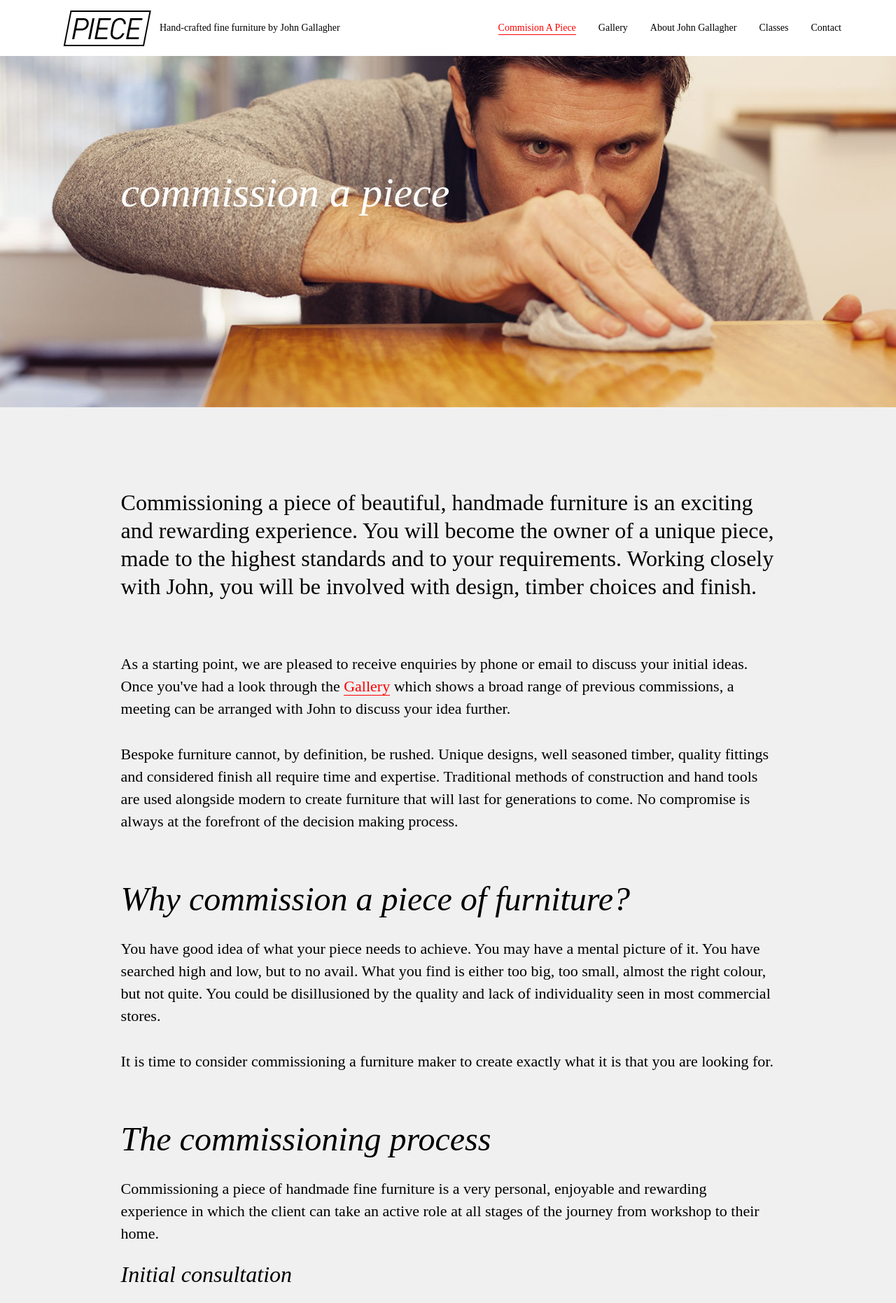
After one commit to raulfelix/piece, a PHP site: page /commission.html in a window 1280 px wide. The commit adds this page. Shown: the top 1862 px of the page at 70% size. Run offline with PHP 8.4, Linux system fonts and the light colour scheme.

Commit message:
commission, about and contact page initial markup and styles

```diff
--- /dev/null
+++ b/commission.html
@@ -0,0 +1,87 @@
+<!DOCTYPE html>
+<html>
+  <head>
+    <meta content="width=device-width, initial-scale=1" name="viewport">
+    <title>
+      Piece Furniture (static)
+    </title>
+    <link href="css/styles.css" media="screen" rel="stylesheet" type="text/css">
+  </head>
+  <body>
+    <div class="header">
+      <div class="p-grid p-grid-row">
+        <div class="p-1">
+          <a href= "#" class="logo"></a>
+          <span>Hand-crafted fine furniture by John Gallagher</span>
+          <ul class="nav">
+            <li><a class="active" href="index.html">Commision a piece</a></li>
+            <li><a href="gallery.html">Gallery</a></li>
+            <li><a href="about.html">About John Gallagher</a></li>
+            <li><a href="classes.html">Classes</a></li>
+            <li><a href="contact.html">Contact</a></li>
+          </ul>
+        </div>
+      </div>
+    </div>
+    <div class="hero">
+      <img src="images/commission.jpg">
+      <div class="p-grid p-grid-row commission">
+        <div class="p-1 indented">
+        <h1>commission a piece</h1>
+      </div>
+      </div>
+    </div>
+    <div class="content">
+      <div class="p-grid p-grid-row">
+        <div class="p-1 indented">
+          <p class="intro">Commissioning a piece of beautiful, handmade furniture is an exciting and rewarding experience. You will become the owner of a unique piece, made to the highest standards and to your requirements. Working closely with John, you will be involved with design, timber choices and finish.</p>
+          <p>As a starting point, we are pleased to receive enquiries by phone or email to discuss your initial ideas. Once you've had a look through the <a href="gallery.html">Gallery</a> which shows a broad range of previous commissions,  a meeting can be arranged with John to discuss your idea further.</p>
+          <p>Bespoke furniture cannot, by definition, be rushed. Unique designs, well seasoned timber, quality fittings and considered finish all require time and expertise. Traditional methods of construction and hand tools are used alongside modern to create furniture that will last for generations to come. No compromise is always at the forefront of the decision making process.</p>
+
+          <h1>Why commission a piece of furniture?</h1>
+          <p>You have good idea of what your piece needs to achieve. You may have a mental picture of it. You have searched high and low, but to no avail. What you find is either too big, too small, almost the right colour, but not quite. You could be disillusioned by the quality and lack of individuality seen in most commercial stores. </p>
+          <p>It is time to consider commissioning a furniture maker to create exactly what it is that you are looking for.</p>
+
+          <h1>The commissioning process</h1>
+          <p>Commissioning a piece of handmade fine furniture is a very personal, enjoyable and rewarding experience in which the client can take an active role at all stages of the journey from workshop to their home.</p>
+
+          <h3>Initial consultation</h3>
+          <p>The initial consultation will usually take place in your home or office and will establish your exact functional requirements, particular features and dimensions for the piece. At this stage if you have particular likes or dislikes they can be discussed and highlighted. Any immediate issues with your ideas may be highlighted. Wood samples and different finishes can be perused. Budget should be discussed early on and the intended location of the furniture will also be viewed. </p>
+          <p>You should have a reasonably clear idea of the size, functionality and colour of the piece. A piece of fine furniture made to your requirements will be more expensive than one that’s factory made. The price of a piece will be determined largely by how complicated the design is. This determines how long it takes to make. Materials used and the finish required will also have bearing on the final cost. The design can be tailored according to your budget. </p>
+
+          <img src="images/placeholder.png">
+
+          <h3>The design phase</h3>
+          <p>The design is the collation of all your preferences and requirements, resulting in a piece that is unique to you. As the design evolves, sketches will be provided and a closer calculation of the likely cost. It will fulfill your practical needs. More importantly, a personal piece will be created that you enjoy using, looking at, and just being near. You will understand what is special about its construction.</p>
+          <p>A design fee may be payable, this will reflect the costs of visiting you, researching and preparing the design. Particularly for more complex commissions, when models are made and when the client requires extra design options.</p>
+
+          <h3>The proposal</h3>
+          <ul>
+            <li>Dimensions</li>
+            <li>Materials</li>
+            <li>Deposit</li>
+            <li>Final firm price</li>
+            <li>Payment terms</li>
+            <li>Expected start, finish and delivery date</li>
+            <li>Delivery cost</li>
+          </ul>
+        </div>
+      </div>
+    </div>
+    <div class="footer">
+      <div class="p-grid p-grid-row">
+        <div class="p-1">
+          <a href="#" class="up">Back to top</a>
+          <div class="legal">&copy; Piece Furniture since 2004. All rights reserved.</div>
+          <ul class="nav">
+            <li><a class="active" href="commission.html">Commision a piece</a></li>
+            <li><a href="index.html">Gallery</a></li>
+            <li><a href="about.html">About John Gallagher</a></li>
+            <li><a href="index.html">Classes</a></li>
+            <li><a href="index.html">Contact</a></li>
+          </ul>
+        </div>
+      </div>
+    </div>
+  </body>
+</html>
--- a/css/styles.css
+++ b/css/styles.css
@@ -1,4 +1,4 @@
-.timeline li:after { content: ''; height: 0; clear: both; display: block; visibility: hidden; }
+ul.timeline li:after { content: ''; height: 0; clear: both; display: block; visibility: hidden; }
 
 html, body, div, img, ol, ul, li { margin: 0; padding: 0; border: 0; }
 
@@ -15,9 +15,9 @@ blockquote:before, blockquote:after, q:before, q:after { content: ''; content: n
 table { border-collapse: collapse; border-spacing: 0; }
 
 a { text-decoration: none; color: #000; line-height: 1.3; }
-a:hover { color: red; }
+a:hover { color: red; text-decoration: none; }
 
-.timeline li:after { content: ''; height: 0; clear: both; display: block; visibility: hidden; }
+ul.timeline li:after { content: ''; height: 0; clear: both; display: block; visibility: hidden; }
 
 .p-grid { max-width: 71.25em; margin: 0 auto; }
 
@@ -55,32 +55,34 @@ body { font-family: "chaparral-pro"; font-size: 16px; font-weight: 400; font-sty
 
 blockquote { font-size: 26px; line-height: 28px; font-style: normal; font-weight: 400; text-align: left; text-indent: 0px; font-family: "chaparral-pro"; color: black; margin: 0px 0px 48px 2em; border-width: 0px 0px 0px 5px; border-style: solid; padding: 0px 0px 0px 16px; }
 
-h1 { font-size: 3em; line-height: 1em; font-style: italic; font-weight: 300; font-family: "chaparral-pro"; color: black; margin: 0px 0px 20px 0px; }
+h1 { font-size: 3em; line-height: 1em; font-style: italic; font-weight: 300; font-family: "chaparral-pro"; color: black; margin: 60px 0px 20px 0px; }
 
-h2 { text-transform: none; font-size: 2.25em; line-height: 0.667em; letter-spacing: 1px; font-weight: 300; font-style: italic; font-family: "chaparral-pro"; color: black; margin: 0px 0px 0.667em 0px; }
+h2 { font-size: 2.25em; line-height: 0.667em; letter-spacing: 1px; font-weight: 300; font-style: italic; font-family: "chaparral-pro"; color: black; margin: 0px 0px 0.667em 0px; }
 
 p { text-indent: 0px; font-size: 1.375em; font-style: normal; font-weight: 400; font-family: "chaparral-pro"; color: black; line-height: 1.455em; margin: 0px 0px 0.5em 0px; border-width: 0px; border-style: solid; padding: 0.5em 0px; border-color: lightgrey; }
 
 p.intro { text-indent: 0px; line-height: 1.25em; font-size: 2em; font-style: normal; font-weight: 400; letter-spacing: 0px; font-family: "chaparral-pro"; color: black; margin: 0px 0px 48px 0px; }
 
-h3 { font-size: 32px; font-family: "chaparral-pro"; font-weight: 300; font-style: italic; line-height: 40px; margin: 0px 0px 24px 0px; background-color: rgba(0, 0, 0, 0); }
+h3 { font-size: 32px; font-family: "chaparral-pro"; font-weight: 300; font-style: italic; line-height: 40px; margin: 0px 0px 20px 0px; }
 
 h1.title { font-family: "Din Display Pro Light Italic"; font-weight: 200; font-style: italic; font-size: 3.75em; text-transform: uppercase; margin: 0px 0px 96px 0px; line-height: 1em; }
 
 p a { color: red; text-decoration: none; }
 
-p a:hover { text-decoration: underline; }
-
 p.list { margin: 0px 0px 48px 2em; font-size: 1.375em; line-height: 1.455em; border-style: none; }
 
 p.list2 { border-width: 1px 0px; font-size: 1.75em; line-height: 1.455em; }
 
-.timeline li:after { content: ''; height: 0; clear: both; display: block; visibility: hidden; }
+.content ul { margin: 0px 0px 48px 2em; font-size: 1.375em; line-height: 1.455em; }
+
+.content li { list-style: initial; }
+
+ul.timeline li:after { content: ''; height: 0; clear: both; display: block; visibility: hidden; }
 
 body { background-color: #f0f0f0; color: #000; }
 
 .header { height: 5em; background-color: #fff; }
-.header .logo { height: 5em; width: 9.375em; float: left; background-color: #000; }
+.header .logo { height: 5em; width: 9.375em; float: left; background: url("../images/logo.png") no-repeat center center transparent; }
 .header span { font-size: 0.875em; margin-top: 1.92857em; display: block; float: left; }
 
 .footer { background-color: #f4f4f4; border-top: 1px solid #d6d6d6; padding: 8.4375em 0; position: relative; }
@@ -90,8 +92,6 @@ body { background-color: #f0f0f0; color: #000; }
 
 .hero { position: relative; }
 .hero img { width: 100%; display: block; }
-.hero .intro { position: absolute; top: 30%; left: 50%; width: 60%; margin-left: -30%; text-align: center; }
-.hero .jos { background-color: #fff; padding: 1.25em 7.5em; color: red; border-radius: 3px; }
 .hero h1 { font-size: 40px; font-family: "Din Display Pro Light Italic"; font-weight: 200; font-style: italic; font-size: 3.75em; color: #fff; margin-bottom: 2.5em; }
 
 .nav { float: right; margin-top: 1.9375em; }
@@ -102,15 +102,28 @@ body { background-color: #f0f0f0; color: #000; }
 .nav .active { border-bottom: 1px solid red; color: red; }
 
 .content { padding: 6.25em 0; }
+.content img { width: 80%; display: block; margin: 5em auto; }
+.content a { border-bottom: 1px solid red; text-decoration: none; }
 
-.content .indented { padding: 0 9%; }
+.content .indented, .hero .indented { padding: 0 9%; }
 
-.timeline li:after { content: ''; height: 0; clear: both; display: block; visibility: hidden; }
+ul.timeline li:after { content: ''; height: 0; clear: both; display: block; visibility: hidden; }
 
-.timeline { border-top: 1px solid #d6d6d6; padding: 1.25em 0 2.5em 0; }
-.timeline li { margin-bottom: 1em; width: 100%; }
-.timeline li div:first-child { float: left; width: 15%; }
-.timeline li div:last-child { float: left; width: 85%; }
+ul.timeline { border-top: 1px solid #d6d6d6; padding: 1.25em 0 2.5em 0; margin: 0; }
+ul.timeline li { margin-bottom: 1em; width: 100%; list-style: none; }
+ul.timeline li div:first-child { float: left; width: 18%; }
+ul.timeline li div:last-child { float: left; width: 82%; }
 
-.hero .about { text-align: left; top: 60%; left: 20%; margin-left: 0; width: 20%; }
-.hero .about h1 { color: #000; margin-bottom: 0; }
+.hero .about h1 { color: #000; margin: -4.375em 0 0 0; width: 20%; }
+.hero .commission h1 { color: #fff; margin: -5.625em 0 0 0; }
+.hero .classes h1 { color: #fff; margin: -2.5em 0 0 0; }
+.hero .classes .jos { float: right; margin-top: -3.75em; padding-left: 3.75em; padding-right: 3.75em; }
+.hero .intro { position: absolute; top: 30%; left: 50%; width: 60%; margin-left: -30%; text-align: center; }
+.hero .jos { background-color: #fff; padding: 1.25em 7.5em; color: red; border-radius: 3px; }
+
+.contact h1 { color: #000; margin-bottom: 1.25em; margin-top: 0; }
+.contact .p-1-2 { float: left; }
+.contact a { color: red; border-bottom: none; }
+.contact img { display: block; margin: 3.75em 0 0 0; width: 100%; }
+
+.address p { margin: 0; padding: 0; }
--- a/sass/reset.scss
+++ b/sass/reset.scss
@@ -39,5 +39,6 @@ a {
   line-height: 1.3;
   &:hover {
     color: $highlight;
+    text-decoration: none;
   }
 }
```
Also changed, not shown: about.html (+7 -7 lines), classes.html (added, +71 -0 lines), contact.html (added, +70 -0 lines), index.html (+4 -4 lines), sass/layout.scss (+13 -16 lines), sass/lettering.scss (+12 -8 lines), sass/modules.scss (+70 -10 lines), images/about.jpg (added), images/classes.jpg (added), images/commission.jpg (added), images/hero.jpg (added), images/logo.png (added), images/map.jpg (added), images/placeholder.png (added), 1 more files.
